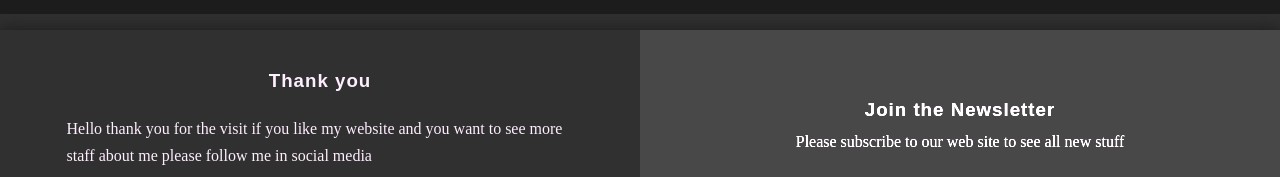
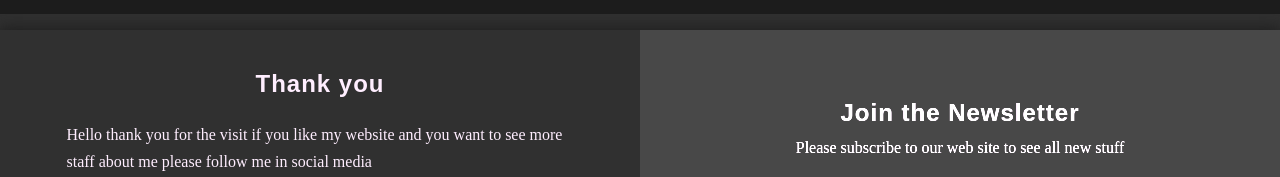
Before and after one commit to HamzaAmar/amar-hamza, a Next.js app: page / in a window 1280 px wide. Shown: the part 1773-1950 px from the top of the page. Built offline with nearby package versions, Linux system fonts and the light colour scheme; no server answers; a web font is replaced by a local one.

Commit message:
fix some accessible bug in footer

```diff
--- a/src/components/core/footer/footer.tsx
+++ b/src/components/core/footer/footer.tsx
@@ -5,7 +5,7 @@ const Footer = () => {
   return (
     <div className={style.container}>
       <div className={style.contact}>
-        <h3>Thank you</h3>
+        <h2>Thank you</h2>
         <p>
           Hello thank you for the visit if you like my website and you
           want to see more staff about me please follow me in social
@@ -14,7 +14,7 @@ const Footer = () => {
       </div>
 
       <div className={style.subscription}>
-        <h3>Join the Newsletter</h3>
+        <h2>Join the Newsletter</h2>
         <p>Please subscribe to our web site to see all new stuff</p>
       </div>
       <div className={style.copyRight}>
```
